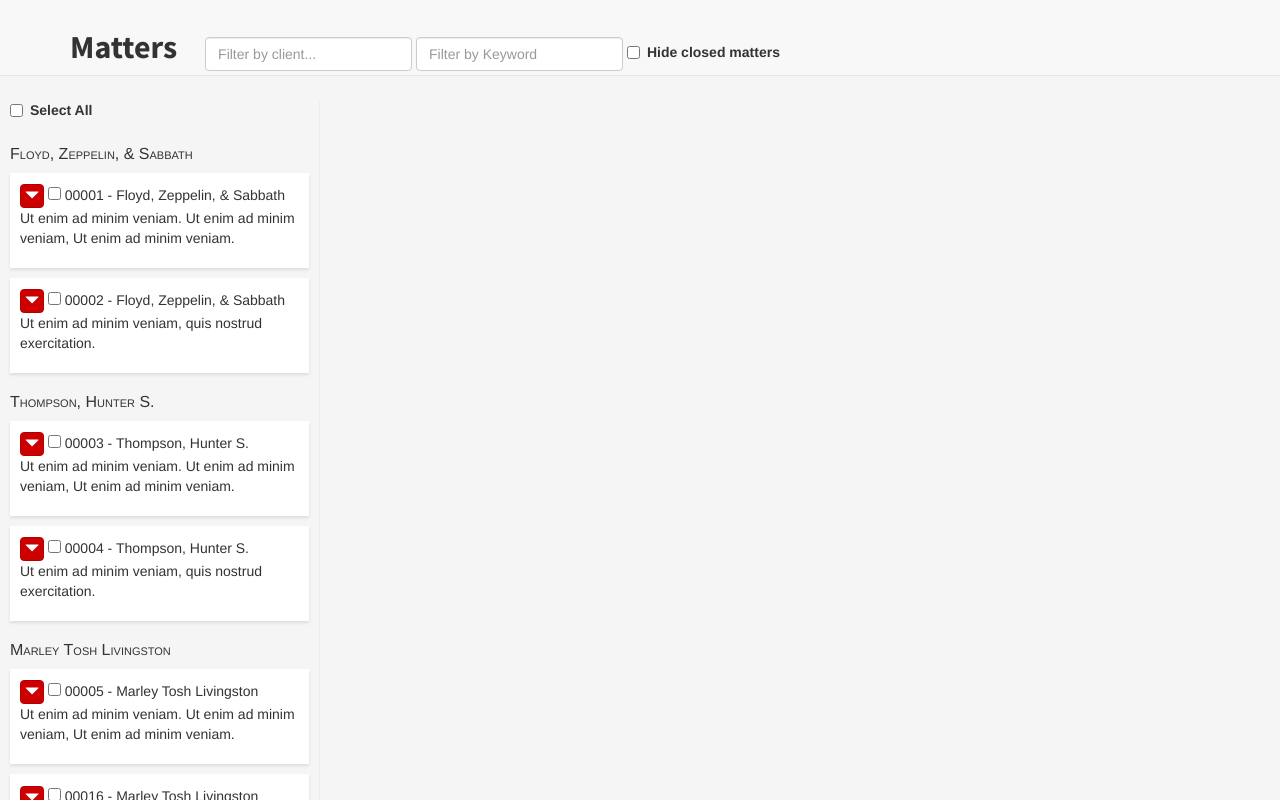
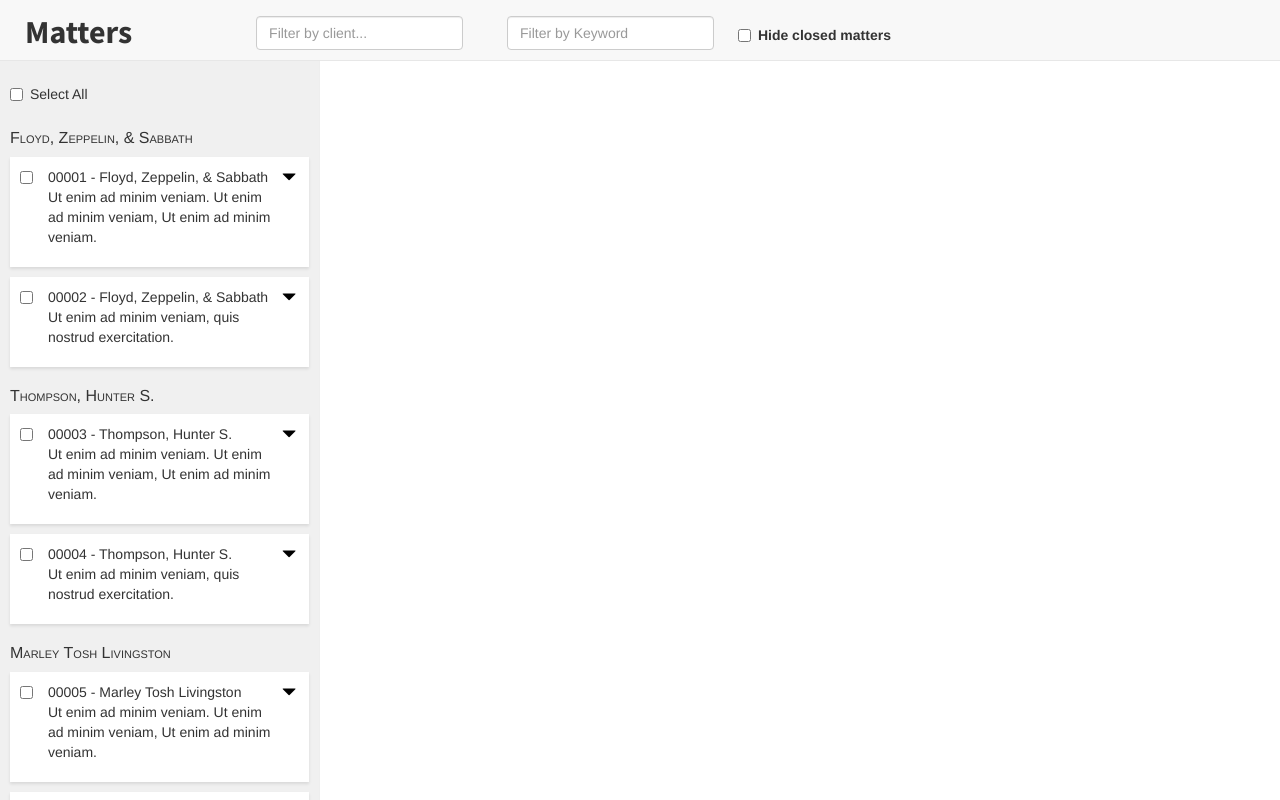
Before and after one commit to JeffMarvin/matters, a website: page index.html in a window 1280 px wide. Drawn offline with Linux system fonts and the light colour scheme.

Commit message:
finished matter styles, popup menu bug remains

```diff
--- a/css/main.css
+++ b/css/main.css
@@ -4,39 +4,52 @@ html, body {
 }
 
 body {
-  background-color: #f5f5f5;
-  padding-top: 50px;
+  background-color: #fff;
+  padding-top: 90px;
 }
 
+.container {
+  float:left;
 
-
-
+}
 .navbar-header h1 {
   font-family: 'Source Sans Pro', sans-serif;
   font-size: 32px;
-  font-weight: 600;
-  padding-top: 10px;
-  padding-right: 24px;
+  font-weight: 700;
+  padding: 15px 100px 10px 10px;
   display: inline-block;
+  margin: 0;
+}
+
+.navbar-header .form-group {
+  padding: 10px 20px;
+  vertical-align: bottom;
 }
 
 .sidebar {
 	position: fixed;
-	top: 100px;
+	top: 60px;
 	bottom: 0;
 	left: 0;
 	z-index: 1000;
 	display: block;
-	padding: 5px 0 0 0;
-	overflow-x:  hidden;
+	padding: 0;
+	overflow-x:  auto;
 	overflow-y: auto;
-	background-color: #f5f5f5;
+	background-color: #f0f0f0;
 	border-right: 1px solid #eee;
 }
 
 #matters-list {
+  margin: 0;
   padding: 0 10px;
+}
 
+#select-all-check {
+  padding-top: 24px;
+}
+#select-all-check label {
+  font-weight: 400;
 }
 .group h3 {
   font-size: 16px;
@@ -47,11 +60,10 @@ body {
   padding: 10px;
   margin: 10px 0;
   box-shadow: 0 2px 3px rgba(0,0,0,.1);
+  width: 100%;
+  position: relative;
 }
-.matter .checkbox {
-  height: 24px;
-  width: 24px;
-}
+
 .matter h3 {
   font-size: 14px;
   margin-top: 0;
@@ -63,24 +75,42 @@ body {
   font-size: 14px;
 }
 
+.matter-text {
+  width: 80%;
+  margin: 0 auto;
+}
 
 
 .btn {
-  height: 24px;
-  width: 24px;
-  color: #333;
-  border-color: #ccc;
+  height: 20px;
+  width: 20px;
+  color: #000;
+  border-color: #fff;
   background-color: transparent;
   font-weight: 600;
   padding: 0;
 }
 
 .btn-menu .btn {
-  background-color: #CC0000;
-  border-color: #B20000;
-  color: #fff;
+  background-color: #fff;
+  border-color: #fff;
+  color: #000;
 }
 
 .btn:focus {
   outline: 0;
 }
+.matter-menu {
+  display: block;
+  position: absolute;
+  top: 10px;
+  right:10px;
+  margin: 0 0 100px 6px;
+}
+.matter-check {
+  display:block;
+  position: absolute;
+  top: 10px;
+  left: 10px;
+  margin: 0 6px 100px 0;
+}
--- a/index.html
+++ b/index.html
@@ -27,7 +27,7 @@
   <body ng-app="MattersClioTestApp"  ng-controller="MatterListController">
 
    <div class="navbar navbar-default navbar-fixed-top">
-      <div class="container">
+      <div class="container-fluid">
         <div class="navbar-header">
 
           <h1>Matters</h1>
@@ -57,13 +57,15 @@
       <div class="row">
           <div class="col-xs-4 col-sm-4 col-md-3 sidebar" id="matters-list">
             <!-- Matters List -->
-            <form class="form" role="form">
+            <form id="select-all-check" class="form-inline" role="form">
               <div class="checkbox-inline form-group">
-                <input type="checkbox" ng-click="checkAll()">
-                <label>Select All</label>
+                <div class="form-group">
+                  <input type="checkbox" ng-click="checkAll()">
+                  <label>Select All</label>
+                </div>
               </div>
             </form>
-            <div class="group" ng-repeat="client_group in mattersByClient | filter:SelectedGroup">
+            <div class="group" ng-repeat="client_group in mattersByClient | filter:SelectedGroup | filter:query">
               <h3 ng-if="client_group.matters.length > 0">{{ client_group.client_name}}</h3>
 
               <div class="matter" ng-click="viewMatter(matter)" ng-repeat="matter in client_group.matters | isOpen:enableClosedFilter | filter:query">
--- a/js/directives/matterPost.html
+++ b/js/directives/matterPost.html
@@ -1,14 +1,18 @@
-<div class="btn-group btn-menu" dropdown >
+<div class="btn-group btn-menu matter-menu" dropdown >
   <button type="button" class="btn btn-primary dropdown-toggle" dropdown-toggle ng-disabled="disabled">
     <span class='glyphicon glyphicon-triangle-bottom'></span>
   </button>
 
-  <ul class="dropdown-menu" role="menu">
+  <ul class="dropdown-menu drop" role="menu">
   <li><a ng-click="deleteMatter(item,list)">Delete Matter</a></li>
   <li><a ng-click="closeMatter(item)">Close Matter</a></li>
   </ul>
 </div>
 
-<input type="checkbox" ng-model="item.Selected">
-<h3 class="author-name"> {{ item.number }} </h3>
-<p class="comment-text"> {{ item.description }} </p>
+<div class="form-group matter-check">
+  <input type="checkbox" ng-model="item.Selected">
+</div>
+<div class="matter-text">
+  <h3> {{ item.number }} </h3>
+  <p> {{ item.description }} </p>
+</div>
```
